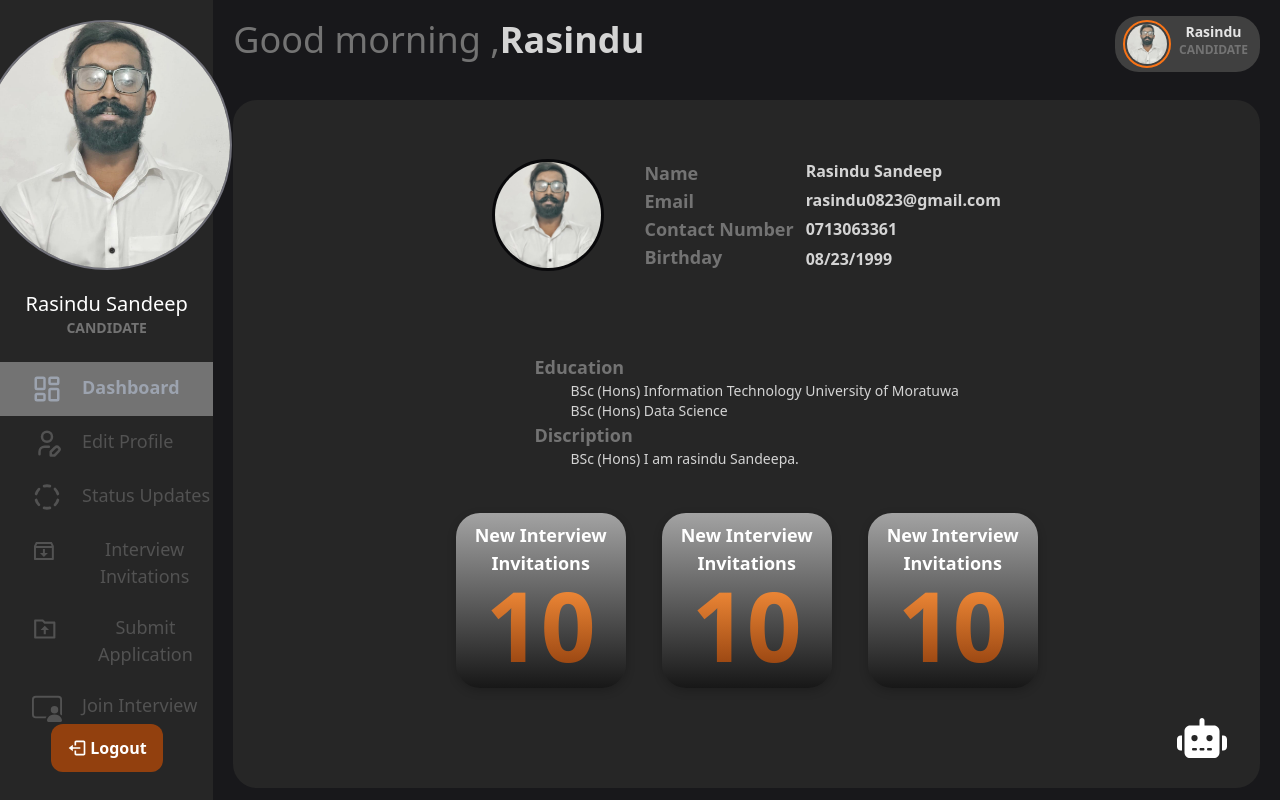
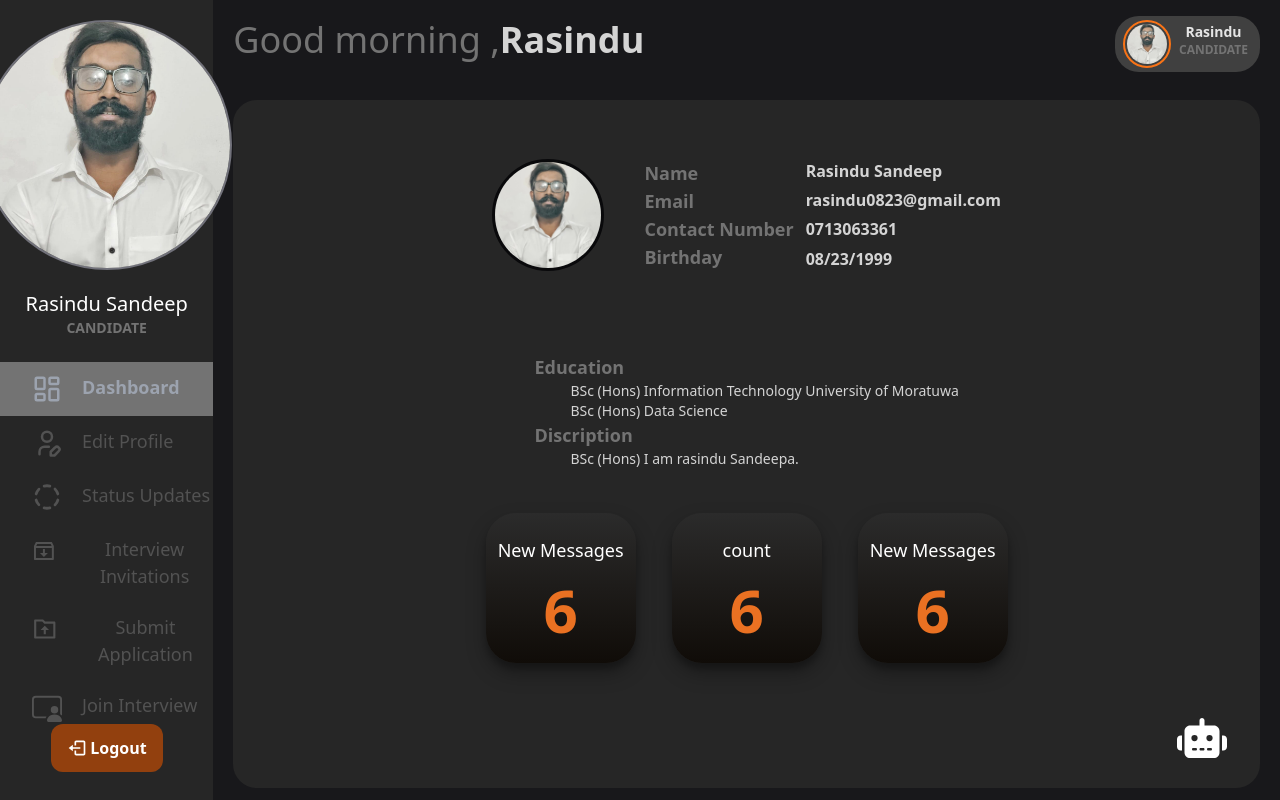
Before and after one commit to Rasindu99/MergX-Application-Tracking-System, a React (Create React App) app in the folder client/: page /candidatedash/landingPage in a window 1280 px wide. Built offline with nearby package versions, Linux system fonts and the light colour scheme; no server answers; sample sign-in values are in the browser's storage.

Commit message:
candidates dashboard cards created

```diff
--- a/client/src/Components/hiringManagerCompo/CardS.jsx
+++ b/client/src/Components/hiringManagerCompo/CardS.jsx
@@ -3,7 +3,10 @@ import React from 'react'
 export default function CardS(props) {
   return (
     <div className="[perspective:2000px]">
-      <div className={`hover:[transform:rotateY(15deg)_rotateX(5deg)] w-[200px] h-[200px]  rounded-[15px] [box-shadow:0_10px_20px_rgba(0,_0,_0,_0.3),_0_6px_6px_rgba(0,_0,_0,_0.23)] [transition:transform_0.3s_ease-in-out] [transform:rotateY(0deg)]  bg-[linear-gradient(to_top,_#100c08_0%,_#2B2B2B_100%)] 320px:rounded-[5px] 500px:rounded-[15px] sm:rounded-[30px] flex justify-center items-center`}>
+     <div
+        style={{ width: props.w ? `${props.w}px` : '200px', height: props.h ? `${props.h}px` : '200px' }}
+        className={`hover:[transform:rotateY(15deg)_rotateX(5deg)] rounded-[15px] [box-shadow:0_10px_20px_rgba(0,_0,_0,_0.3),_0_6px_6px_rgba(0,_0,_0,_0.23)] [transition:transform_0.3s_ease-in-out] [transform:rotateY(0deg)] bg-[linear-gradient(to_top,_#100c08_0%,_#2B2B2B_100%)] 320px:rounded-[5px] 500px:rounded-[15px] sm:rounded-[30px] flex justify-center items-center`}
+      >
 
         <div className="txt mx-auto my-0 text-center">
           <p className='text-lg text-white text-center'>{props.name}<br/>{props.subName}</p>
--- a/client/src/Pages/candidate/pages/LandingPage.jsx
+++ b/client/src/Pages/candidate/pages/LandingPage.jsx
@@ -3,6 +3,7 @@ import Card from '../../../Components/candidateComp/LandingPage/Card'
 import AvatarBio from '../../../Components/candidateComp/LandingPage/AvatarBio'
 import Description from '../../../Components/candidateComp/LandingPage/Description'
 import Education from '../../../Components/candidateComp/LandingPage/Education'
+import CardS from '../../../Components/hiringManagerCompo/CardS'
 
 
 const LandingPage = () => {
@@ -14,9 +15,11 @@ const LandingPage = () => {
         <Description />
       </div>
       <div className='flex flex-wrap gap-9 justify-center mb-3'>
-        <Card />
-        <Card />
-        <Card />
+        <CardS name="New Messages" val='6' w={150} h={150} />
+        <CardS name="count" val='6' w={150} h={150} />
+        <CardS name="New Messages" val='6' w={150} h={150} />
+
+
       </div>
 
     </div>
```
